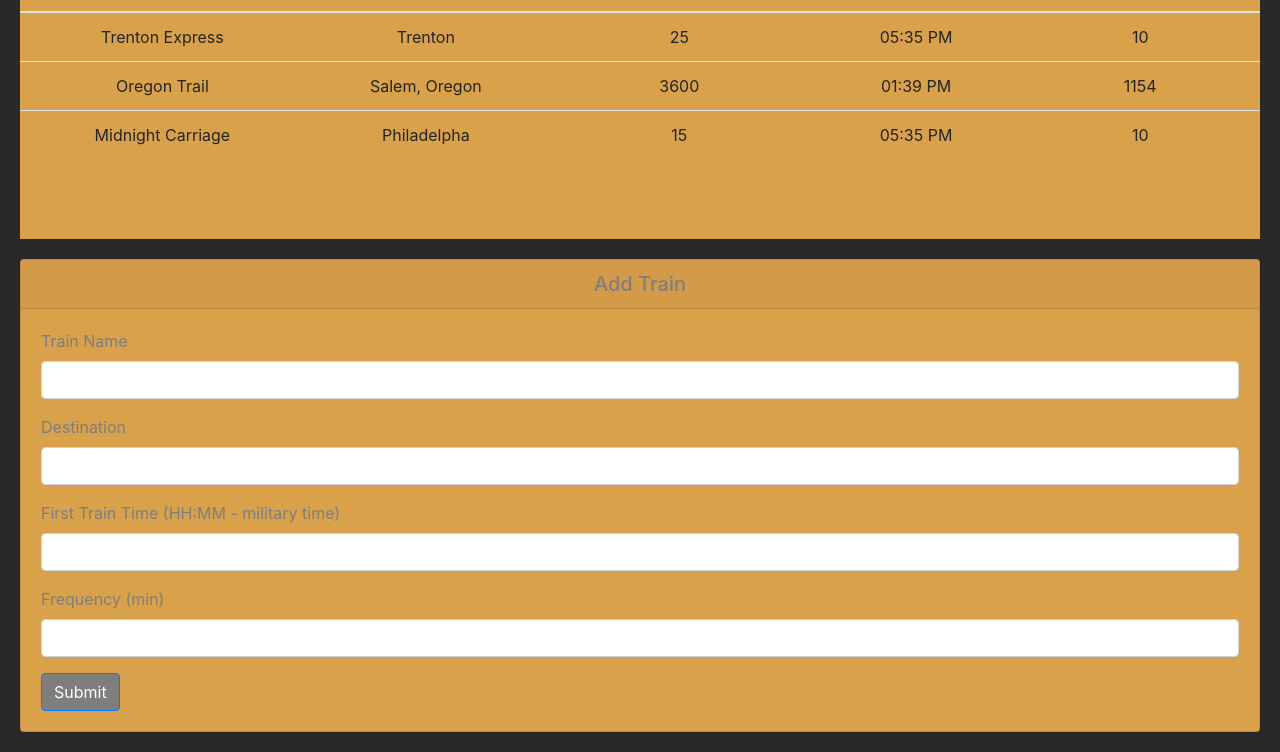
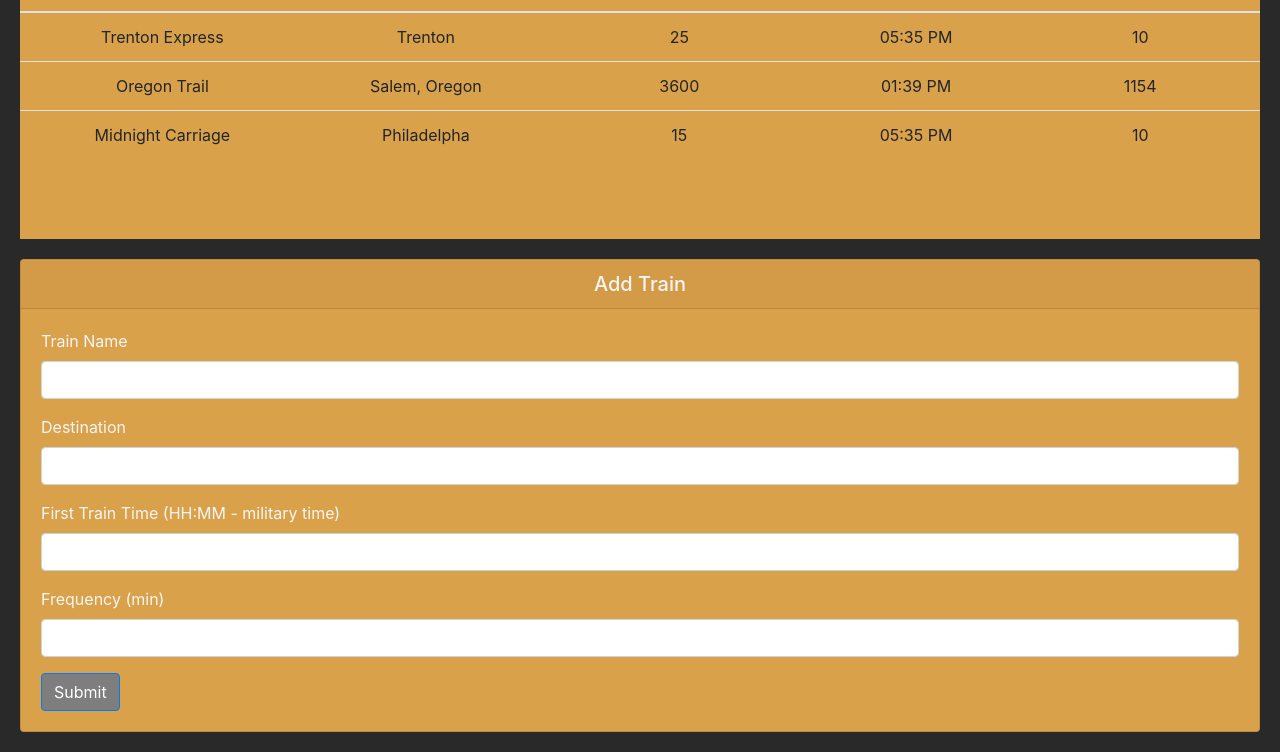
Before and after one commit to gknafey/TrainTime, a plain HTML site: page index.html in a window 1280 px wide. Shown: the part 438-1190 px from the top of the page. Drawn offline with nearby package versions, Linux system fonts and the light colour scheme.

Commit message:
changed the text color in css for the Add Train section.

```diff
--- a/assets/css/style.css
+++ b/assets/css/style.css
@@ -14,5 +14,6 @@ body {
     margin: 20px 20px 20px 20px;
     font: bolder;
     background-color: rgb(218, 161, 75);
-    color: rgb(126, 126, 126);
+    color: whitesmoke;
+    text-emphasis: bolder;
 }
```
